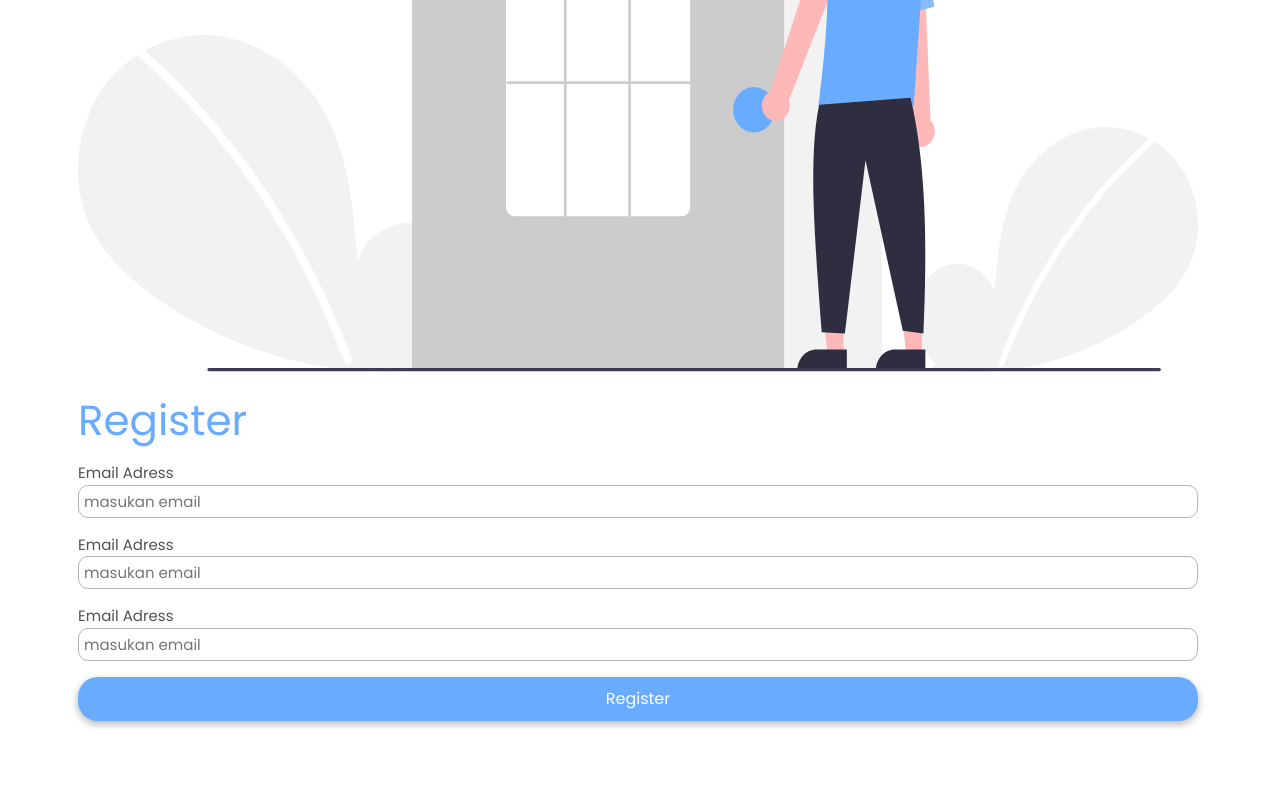
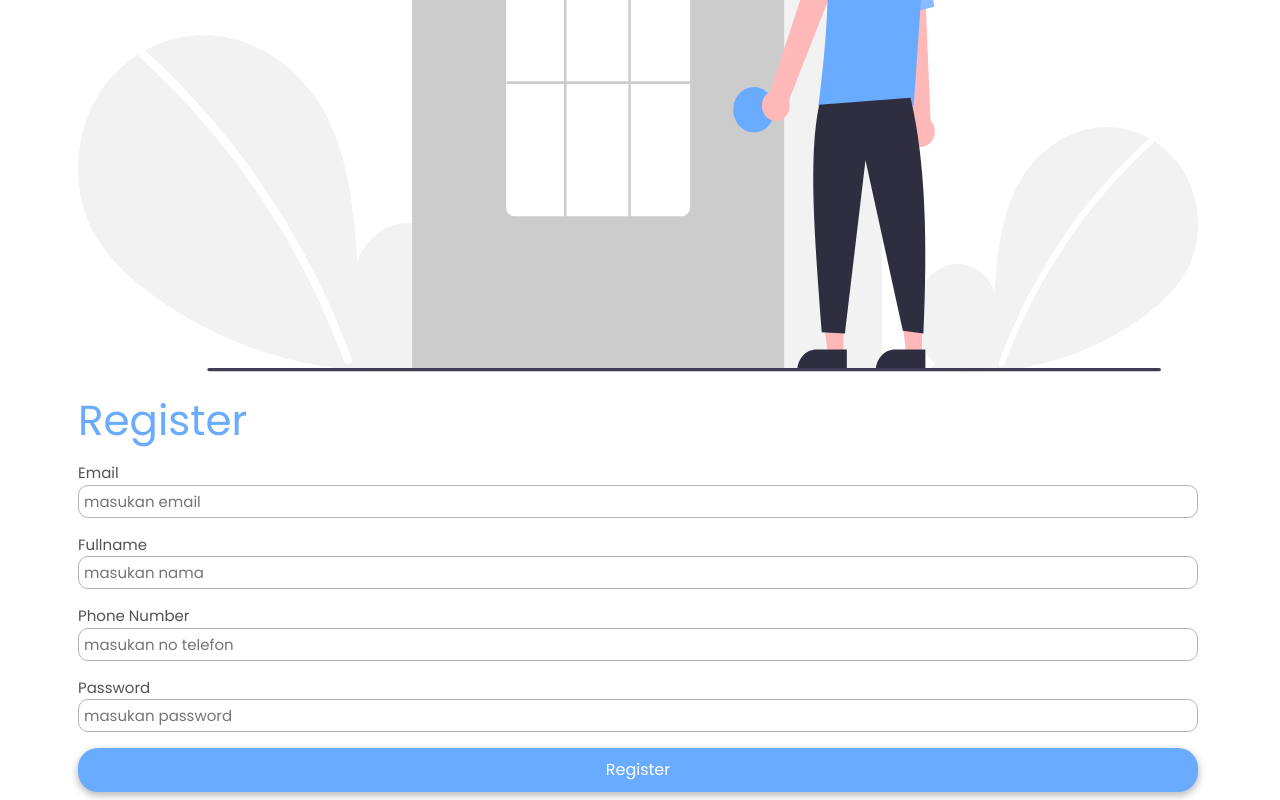
Before and after one commit to rizky74156/white-wallet-reactjs, a React (Create React App) app: page /register in a window 1280 px wide. Shown: the part 415-1215 px from the top of the page. Before the commit the page ends 1144 px from the top, so only its background shows below. Built offline with nearby package versions, Linux system fonts and the light colour scheme.

Commit message:
edit input register

```diff
--- a/src/pages/Register.js
+++ b/src/pages/Register.js
@@ -24,7 +24,7 @@ const Register = () => {
                 <div className='register'>
                     <div className='py-2'>
                         <Logininput
-                            label={"Email Adress"}
+                            label={"Email"}
                             type="email"
                             id={"email"}
                             placeholder="masukan email"
@@ -32,23 +32,28 @@ const Register = () => {
                     </div>
                     <div className='py-2'>
                         <Logininput
-                            label={"Email Adress"}
-                            type="email"
-                            id={"email"}
-                            placeholder="masukan email"
+                            label={"Fullname"}
+                            type="text"
+                            id={"name"}
+                            placeholder="masukan nama"
                         />
                     </div>
                     <div className='py-2'>
                         <Logininput
-                            label={"Email Adress"}
+                            label={"Phone Number"}
                             type="email"
-                            id={"email"}
-                            placeholder="masukan email"
+                            id={"phonenumber"}
+                            placeholder="masukan no telefon"
                         />
                     </div>
-
-
-
+                    <div className='py-2'>
+                        <Logininput
+                            label={"Password"}
+                            type="password"
+                            id={"password"}
+                            placeholder="masukan password"
+                        />
+                    </div>
 
                     <div className='py-2'>
                         <Buttonregister />
```
